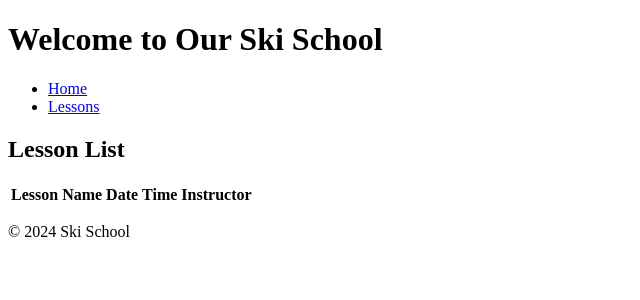
After one commit to Stocks84/ski-school-pro, a Django app: page /lessons/ in a window 1280 px wide. The commit adds this page. Shown: the top 300 px of the page, without its empty margins (0-640 px from the left). Run offline with Django 4.2, Linux system fonts and the light colour scheme; data that the repository does not hold is empty.

Commit message:
Add lesson html with content & url patterns

```diff
--- /dev/null
+++ b/requirements.txt
@@ -0,0 +1,5 @@
+asgiref==3.8.1
+dj-database-url==0.5.0
+Django==4.2.11
+psycopg2==2.9.9
+sqlparse==0.4.4
--- a/ski_school/booking/templates/booking/base.html
+++ b/ski_school/booking/templates/booking/base.html
@@ -16,6 +16,7 @@
     <nav>
         <ul>
             <li><a href="{% url 'home' %}">Home</a></li>
+            <li><a href="{% url 'lesson_list' %}">Lessons</a></li>
             <!-- Add other navigation links here -->
         </ul>
     </nav>
--- a/ski_school/booking/templates/booking/home.html
+++ b/ski_school/booking/templates/booking/home.html
@@ -4,7 +4,7 @@
 {% block title %}Home{% endblock %}
 
 {% block content %}
-<h1>Welcome to Our Ski School!</h1>
+<h1>Learn about our ski School!</h1>
 <p>Learn to ski with us! Book your lessons now.</p>
 <!-- Add more content here as needed -->
 {% endblock %}
--- /dev/null
+++ b/ski_school/booking/templates/booking/lesson_list.html
@@ -0,0 +1,29 @@
+<!-- templates/booking/lesson_list.html -->
+
+{% extends 'booking/base.html' %}
+
+{% block title %}Lesson List{% endblock %}
+
+{% block content %}
+    <h2>Lesson List</h2>
+    <table>
+        <thead>
+            <tr>
+                <th>Lesson Name</th>
+                <th>Date</th>
+                <th>Time</th>
+                <th>Instructor</th>
+            </tr>
+        </thead>
+        <tbody>
+            {% for lesson in lessons %}
+                <tr>
+                    <td>{{ lesson.name }}</td>
+                    <td>{{ lesson.date }}</td>
+                    <td>{{ lesson.time }}</td>
+                    <td>{{ lesson.instructor }}</td>
+                </tr>
+            {% endfor %}
+        </tbody>
+    </table>
+{% endblock %}
--- a/ski_school/booking/urls.py
+++ b/ski_school/booking/urls.py
@@ -4,5 +4,6 @@ from . import views
 
 urlpatterns = [
     path('', views.home, name='home'),
-    # Add other URL patterns here as needed
+    path('lessons/', views.lesson_list, name='lesson_list'),
+
 ]
--- a/ski_school/booking/views.py
+++ b/ski_school/booking/views.py
@@ -1,6 +1,13 @@
 from django.shortcuts import render
+from .models import Lesson
 
 # Create your views here.
 
 def home(request):
     return render(request, 'booking/home.html')
+
+def lesson_list(request):
+    # Retrieve all lessons from the database
+    lessons = Lesson.objects.all()
+    # Pass the lessons to the template for rendering
+    return render(request, 'booking/lesson_list.html', {'lessons': lessons})
```
